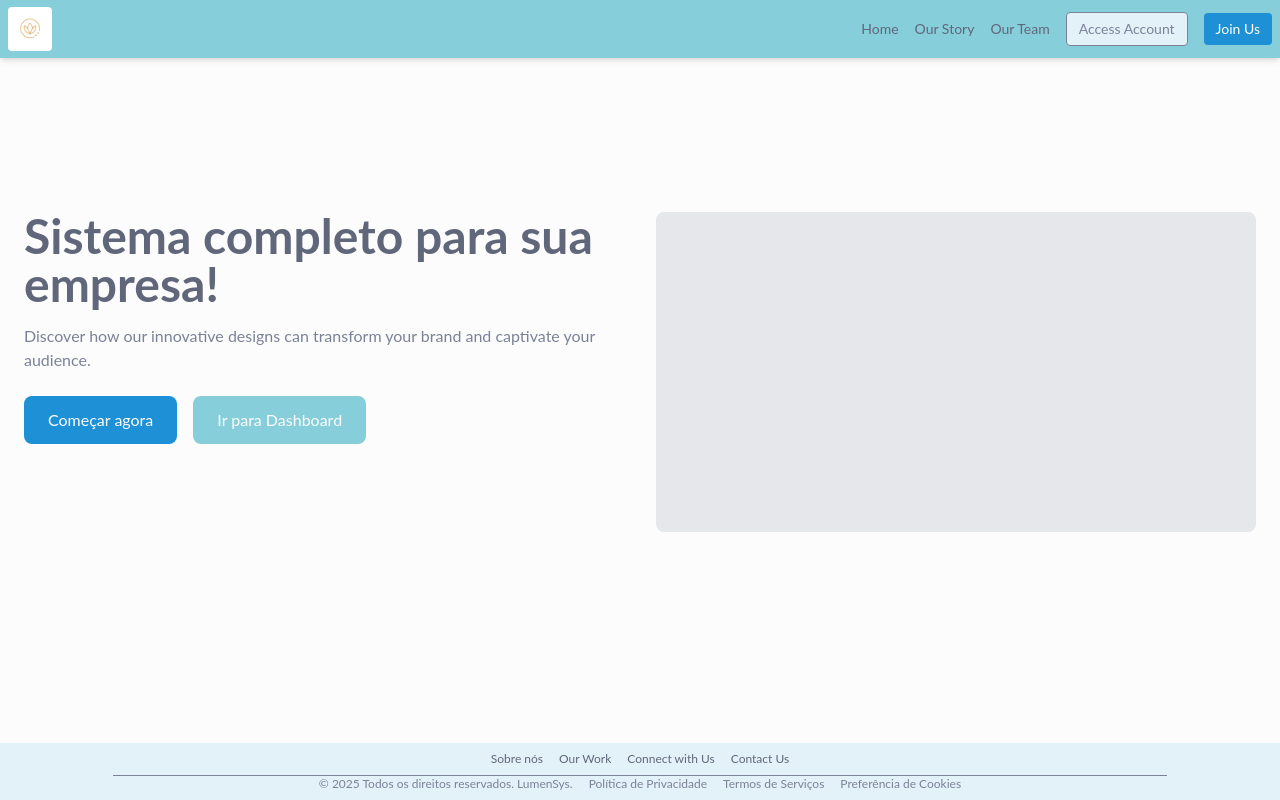
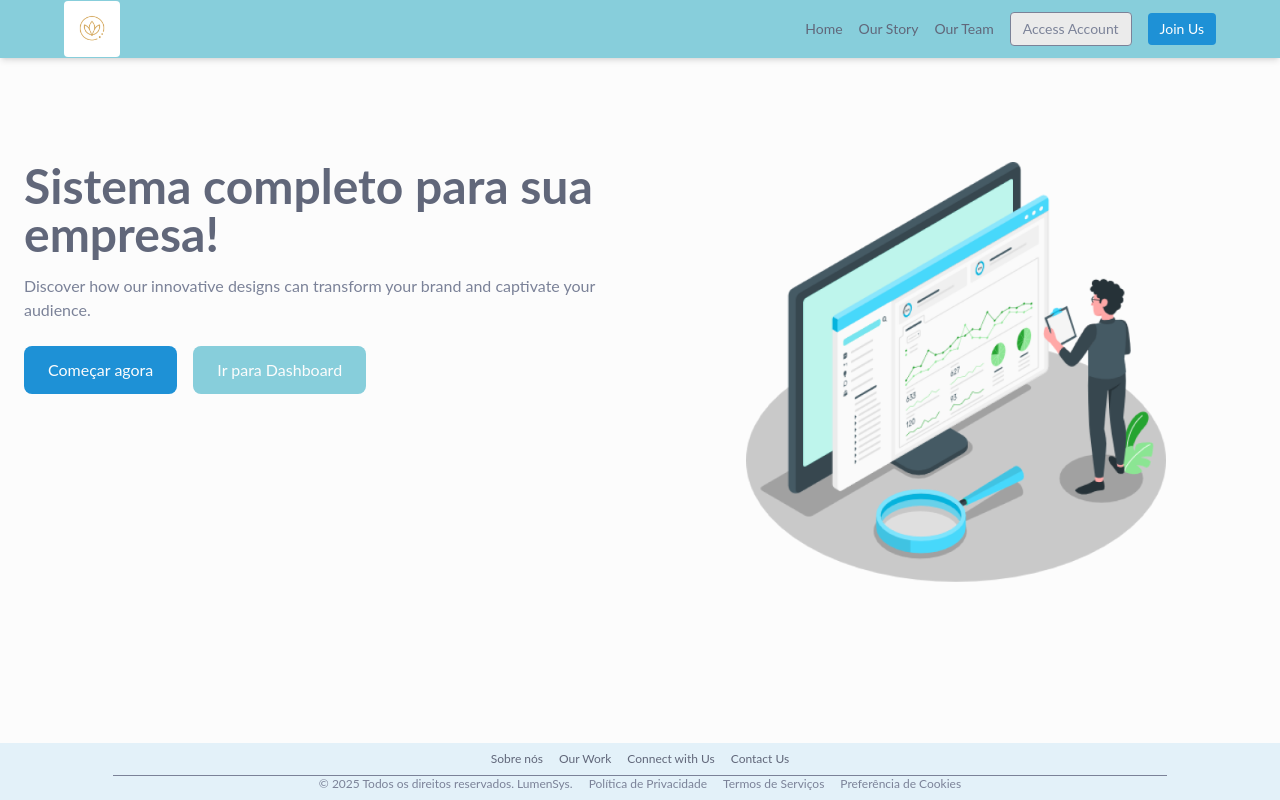
Before and after one commit to LumenSys/LumenSys-Frontend, a React (Vite) app in the folder frontend/: page / in a window 1280 px wide. Built offline with nearby package versions, Linux system fonts and the light colour scheme.

Commit message:
:lipstick: feat: Tela de Deshboard e imagem na LandingPage

```diff
--- a/frontend/src/components/Footer/index.tsx
+++ b/frontend/src/components/Footer/index.tsx
@@ -1,7 +1,7 @@
 export default function Footer() {
 
   return (
-<footer className="w-full bg-surface py-2">
+<footer className="w-full bg-footer py-2">
       <div className="container mx-auto px-2">
         <div className="flex flex-col items-center">
           <div className="flex flex-wrap justify-center gap-2 md:gap-4 mb-2 text-xs text-textPrimary">
--- a/frontend/src/components/Header/index.tsx
+++ b/frontend/src/components/Header/index.tsx
@@ -8,13 +8,17 @@ export default function Header() {
 
   return (
     <header className="w-full bg-primary text-textPrimary shadow-md fixed top-0 z-50">
-      <div className="container mx-auto flex items-center justify-between h-[58px] px-4 md:px-2">
+      <div className="w-full flex items-center justify-between h-[58px] px-4 md:px-16">
+
+
         <div className="order-1">
-          <img src={Logo} alt="Logo" className="h-10 md:h-11 rounded"/>
+          <a href="/">
+            <img src={Logo} alt="Logo" className="h-12 md:h-14 rounded cursor-pointer" />
+          </a>
         </div>
         <div className="flex items-center space-x-2 md:space-x-4 order-2">
           <nav className="hidden md:flex space-x-4 text-sm font-normal">
-            <a href="#" className="hover:text-textSecondary">Home</a>
+            <a href="/dashboard" className="hover:text-textSecondary">Home</a>
             <a href="#" className="hover:text-textSecondary">Our Story</a>
             <a href="#" className="hover:text-textSecondary">Our Team</a>
           </nav>
@@ -25,7 +29,7 @@ export default function Header() {
             Access Account
           </button>
           <button
-            onClick={() => {}}
+            onClick={() => { }}
             className="hidden md:inline-block bg-secondary text-white px-3 py-1.5 rounded text-sm transition hover:bg-hoverSuccess hover:text-textSecondary"
           >
             Join Us
--- a/frontend/src/index.css
+++ b/frontend/src/index.css
@@ -25,9 +25,10 @@
       --color-secondary: #1E91D6;
       --color-text-primary: #61677A;
       --color-text-secondary: #7B8298;
+      --color-footer:#E3F1F9;
 
       --color-hoverButton: #7B8298;
-      --color-surface: #E3F1F9;
+      --color-surface: #EBEBEB;
       --color-background: #FCFCFC;
       --color-danger: #FF4D4F;
       --color-success: #52C41A;
--- a/frontend/src/pages/LandingPage/index.tsx
+++ b/frontend/src/pages/LandingPage/index.tsx
@@ -1,3 +1,5 @@
+import Landing from "../../assets/images/landing.png";
+
 export default function LandingPage() {
   return (<main
     className="
@@ -30,7 +32,13 @@ export default function LandingPage() {
       </a>
       </div>
       <div className="flex justify-center">
-      <div className="w-full h-64 md:h-80 bg-gray-200 rounded-lg"></div>
+        <div className="flex justify-center items-center">
+          <img
+            src={Landing}
+            alt="Ilustração de dashboard"
+            className="max-w-full h-auto md:h-[420px]"
+          />
+        </div>
       </div>
     </div>
   </main>
--- a/frontend/tailwind.config.js
+++ b/frontend/tailwind.config.js
@@ -13,6 +13,7 @@ export default {
 
         primary: 'var(--color-primary)',
         secondary: 'var(--color-secondary)',
+        footer: 'var(--color-footer)',
         background: 'var(--color-background)',
         textPrimary: 'var(--color-text-primary)',
         textSecondary: 'var(--color-text-secondary)',
```
Also changed, not shown: frontend/src/pages/DashBoard/index.tsx (+21 -17 lines), frontend/src/assets/images/landing.png (added).
